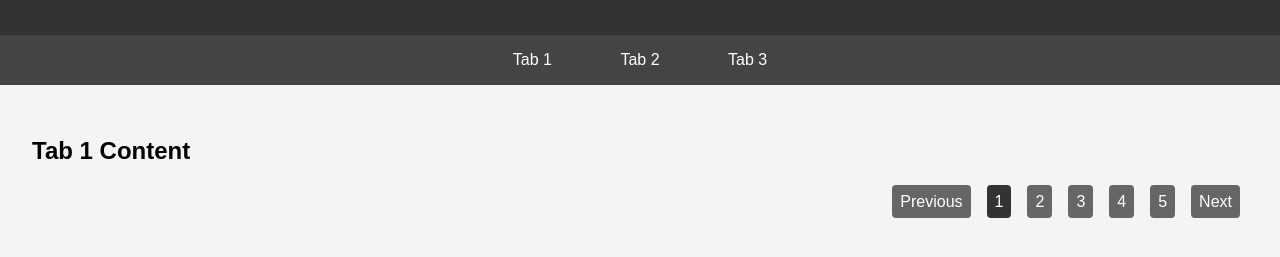
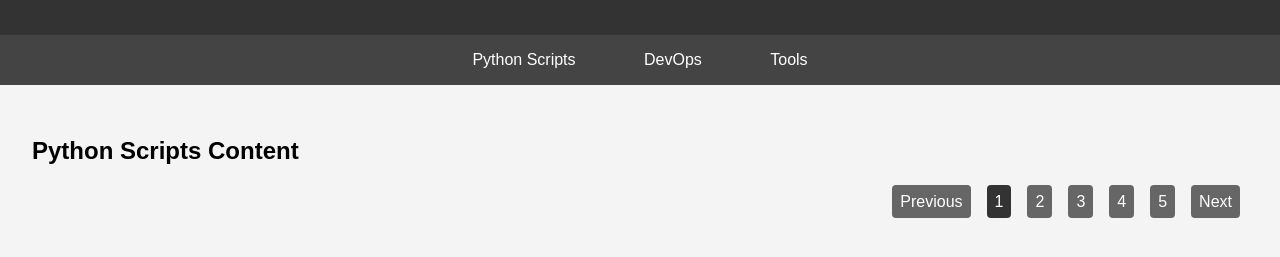
Before and after one commit to dnagraj/basic-site, a plain HTML site: page index.html in a window 1280 px wide. Shown: the part 77-334 px from the top of the page. Drawn offline with Linux system fonts and the light colour scheme.

Commit message:
Update index.html
Tabs were renamed and added sub section in tab2

```diff
--- a/index.html
+++ b/index.html
@@ -75,25 +75,28 @@
     </header>
 
     <nav>
-        <a href="#" onclick="showTab('tab1')">Tab 1</a>
-        <a href="#" onclick="showTab('tab2')">Tab 2</a>
-        <a href="#" onclick="showTab('tab3')">Tab 3</a>
+        <a href="#" onclick="showTab('pythonScripts')">Python Scripts</a>
+        <a href="#" onclick="showTab('devOps')">DevOps</a>
+        <a href="#" onclick="showTab('tools')">Tools</a>
     </nav>
 
     <section>
-        <div id="tab1" class="tab-content active-tab">
-            <h2>Tab 1 Content</h2>
-            <!-- Your content for Tab 1 goes here -->
+        <div id="pythonScripts" class="tab-content active-tab">
+            <h2>Python Scripts Content</h2>
+            <!-- Your content for Python Scripts goes here -->
         </div>
 
-        <div id="tab2" class="tab-content">
-            <h2>Tab 2 Content</h2>
-            <!-- Your content for Tab 2 goes here -->
+        <div id="devOps" class="tab-content">
+            <h2>DevOps Content</h2>
+            <div id="azureDevops" style="margin-top: 1em;">
+                <h3>Azure DevOps</h3>
+                <!-- Your content for Azure DevOps goes here -->
+            </div>
         </div>
 
-        <div id="tab3" class="tab-content">
-            <h2>Tab 3 Content</h2>
-            <!-- Your content for Tab 3 goes here -->
+        <div id="tools" class="tab-content">
+            <h2>Tools Content</h2>
+            <!-- Your content for Tools goes here -->
         </div>
 
         <ul class="pagination">
```
